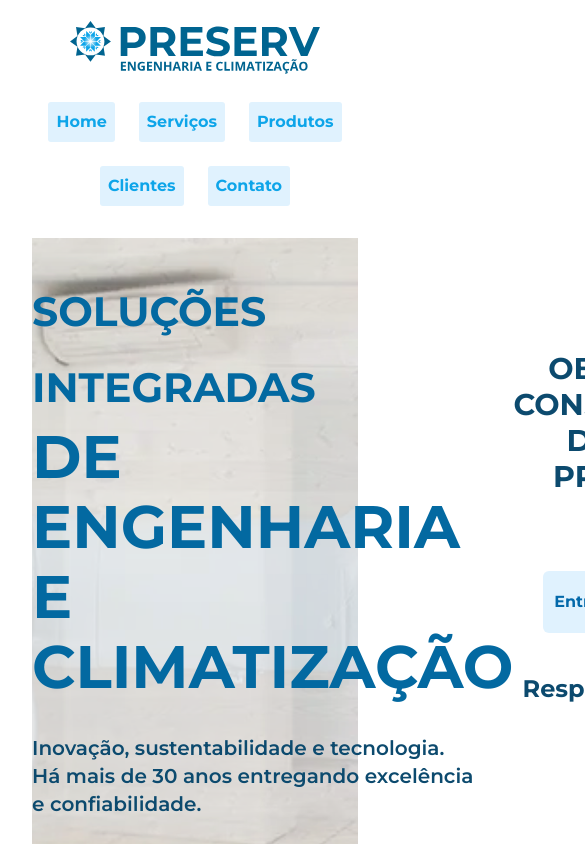
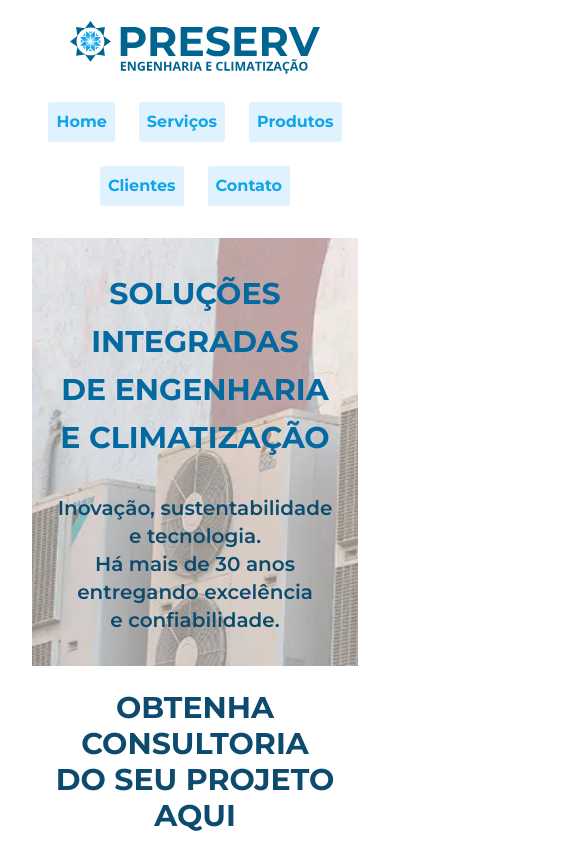
Before and after one commit to okborges/preserv, a Nuxt app: page / in a window 390 px wide. Shown: the top 844 px of the page, 585 px wide, since content can reach past the window. Built offline with nearby package versions, Linux system fonts and the light colour scheme.

Commit message:
responsividade do fade

```diff
--- a/components/SectionHero.vue
+++ b/components/SectionHero.vue
@@ -1,9 +1,12 @@
 <template>
-  <section class="bg-carousel">
-    <div class="max-w-6xl mx-auto mt-8 sm:mt-24">
-      <div class="flex justify-between items-center py-8">
-        <div>
-          <h1 class="titulo text-6xl font-bold">
+  <section>
+    <div class="bg-carousel">
+      <div class="max-w-6xl mx-auto mt-8 sm:mt-16">
+        <div
+          class="xl:flex xl:justify-between flex justify-center items-center py-8 mx-5"
+        >
+          <div class="text-center">
+            <h1 class="titulo text-3xl md:text-6xl font-bold">
               <span class="solucao">SOLUÇÕES INTEGRADAS</span><br />DE
               ENGENHARIA<br />E CLIMATIZAÇÃO
             </h1>
@@ -13,7 +16,7 @@
               e confiabilidade.
             </p>
           </div>
-        <div class="text-center items-center flex flex-col gap-10">
+          <div class="hidden text-center items-center xl:flex flex-col gap-10">
             <h2 class="text-3xl font-bold cor-5">
               OBTENHA CONSULTORIA<br />
               DO SEU PROJETO AQUI
@@ -22,6 +25,15 @@
             <P class="text-2xl font-bold cor-5">Resposta em até 24h!</P>
           </div>
         </div>
+      </div>
+    </div>
+    <div class="text-center items-center flex flex-col gap-6 mt-6 xl:hidden">
+      <h2 class="text-3xl font-bold cor-5">
+        OBTENHA CONSULTORIA<br />
+        DO SEU PROJETO AQUI
+      </h2>
+      <button class="btn-contato font-bold">Entre em contato</button>
+      <P class="text-2xl font-bold cor-5">Resposta em até 24h!</P>
     </div>
   </section>
 </template>
@@ -40,12 +52,22 @@ export default {};
   font-size: 2.563rem;
 }
 
+@media (max-width: 768px) {
+  .solucao {
+    font-size: 1.875rem;
+  }
+  .titulo {
+    color: #0369a1;
+    line-height: 3rem;
+  }
+}
+
 .bg-carousel {
   width: 100%;
   background-size: cover;
   background-position: center;
   background-repeat: no-repeat;
-  background-image: url(/img/img1.webp);
+  background-image: url(/img/img3.webp);
   transition: 3s;
 
   animation-name: fade;
@@ -55,7 +77,7 @@ export default {};
   animation-fill-mode: forwards;
   animation-iteration-count: infinite;
 }
-@keyframes fade {
+@keyframes fad {
   25% {
     background-image: url(/img/img2.webp);
   }
```
Lines whose indentation alone changed are shown as unchanged.
